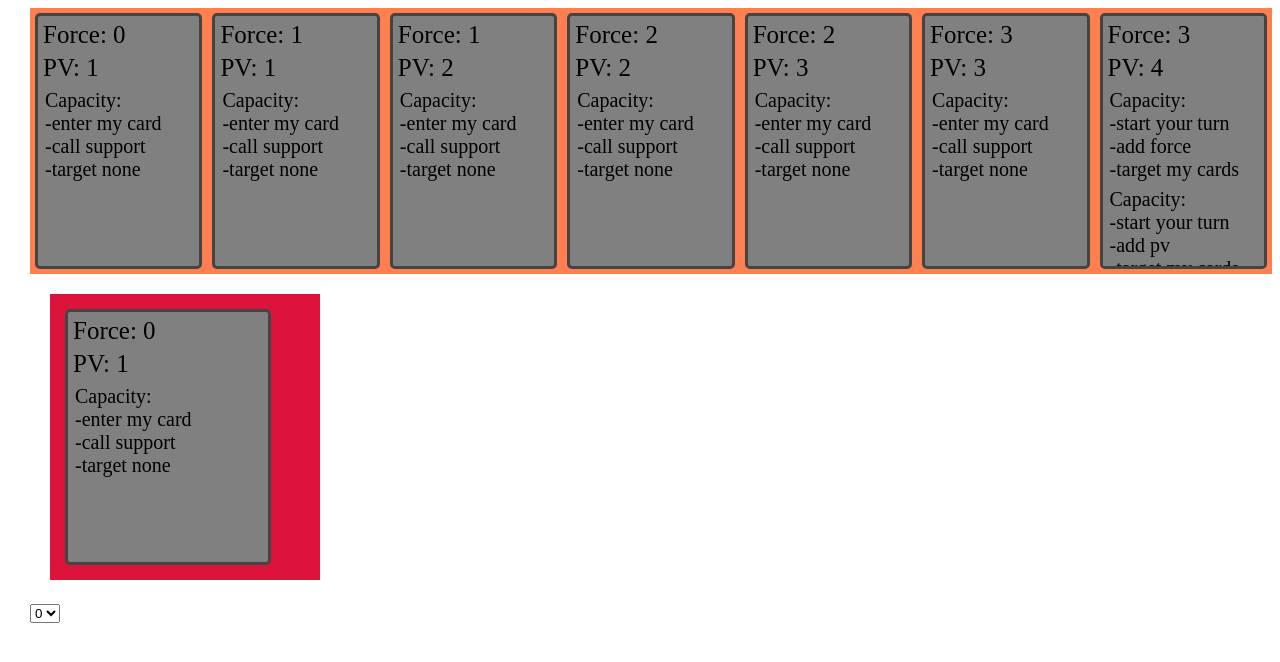
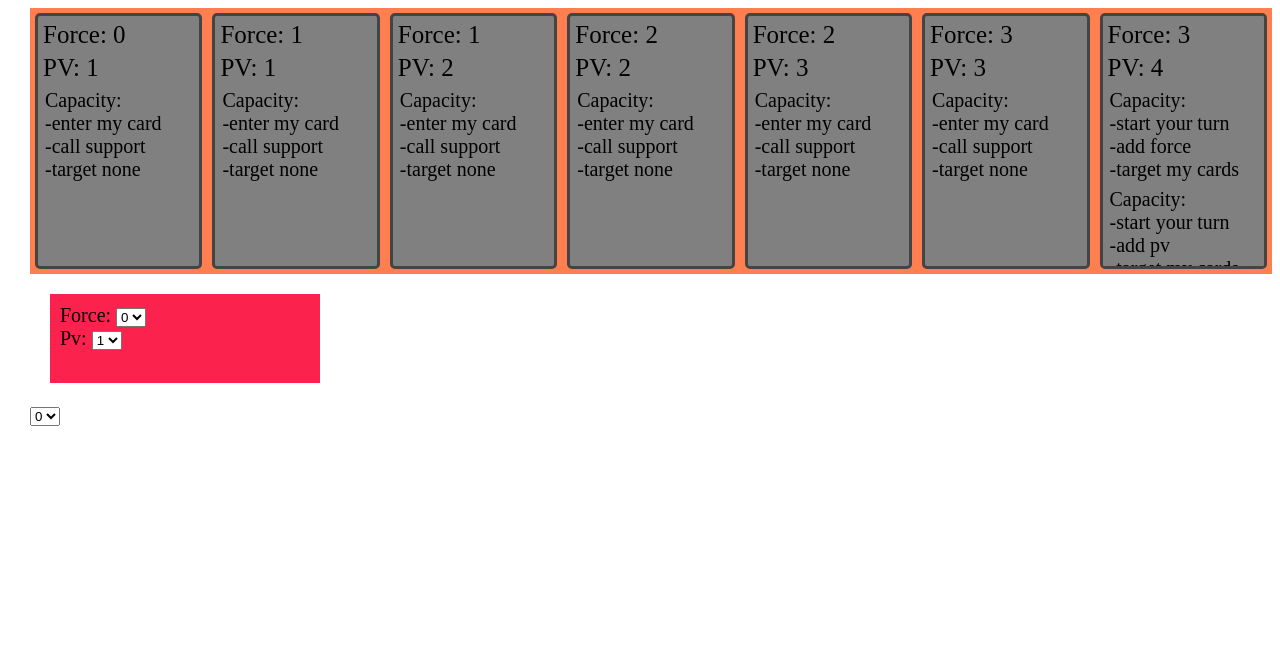
Before and after one commit to le-mal1/Graham2, a plain HTML site: page deckEditor.html in a window 1280 px wide. Drawn offline with Linux system fonts and the light colour scheme.

Commit message:
add dropdown to card editor

```diff
--- a/classDeckEditor.js
+++ b/classDeckEditor.js
@@ -40,7 +40,30 @@ class DeckEditor {
     }
 
     updateDisplayCardEditor(deck, cardPos) {
-        this.display(displayOutputCard(deck.cards[cardPos]), "card-editor", true);
+        let tmpCard = deck.cards[cardPos];
+        let output = "";
+        output += "<div>Force: <select>";
+        for(let i = 0; i < 10; i++){
+            if(tmpCard.force == i){
+                output += "<option '" + i + "' selected='selected'>";
+            } else {
+                output += "<option>";
+            }
+            output += i + "</option>";
+        }
+        output += "</select></div>";
+        output += "<div>Pv: <select>";
+        for(let i = 0; i < 10; i++){
+            if(tmpCard.pv == i){
+                output += "<option '" + i + "' selected='selected'>";
+            } else {
+                output += "<option>";
+            }
+            output += i + "</option>";
+        }
+        output += "</select></div>";
+        //output += "<div>PV: <select><option>" + tmpCard.pv + "<option></select></div>";
+        this.display(output, "card-editor", true);
     }
 
     display(txt, id, isReplacing = false) {
--- a/style.css
+++ b/style.css
@@ -48,7 +48,7 @@ body {
 }
 
 #card-editor {
-  background-color: crimson;
+  background-color: rgb(252, 34, 78);
   margin: 20px;
   padding: 10px;
   width: 250px;
```
